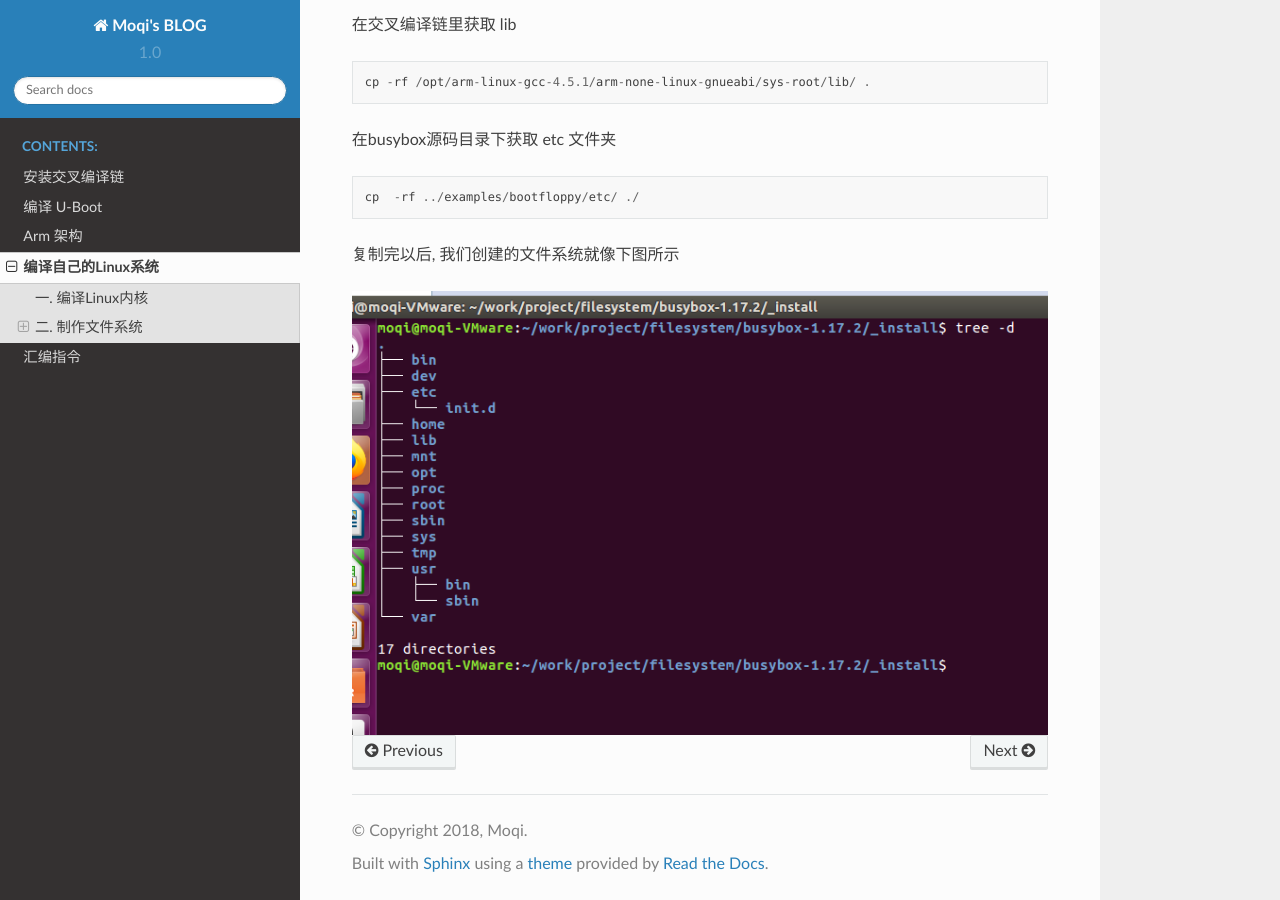
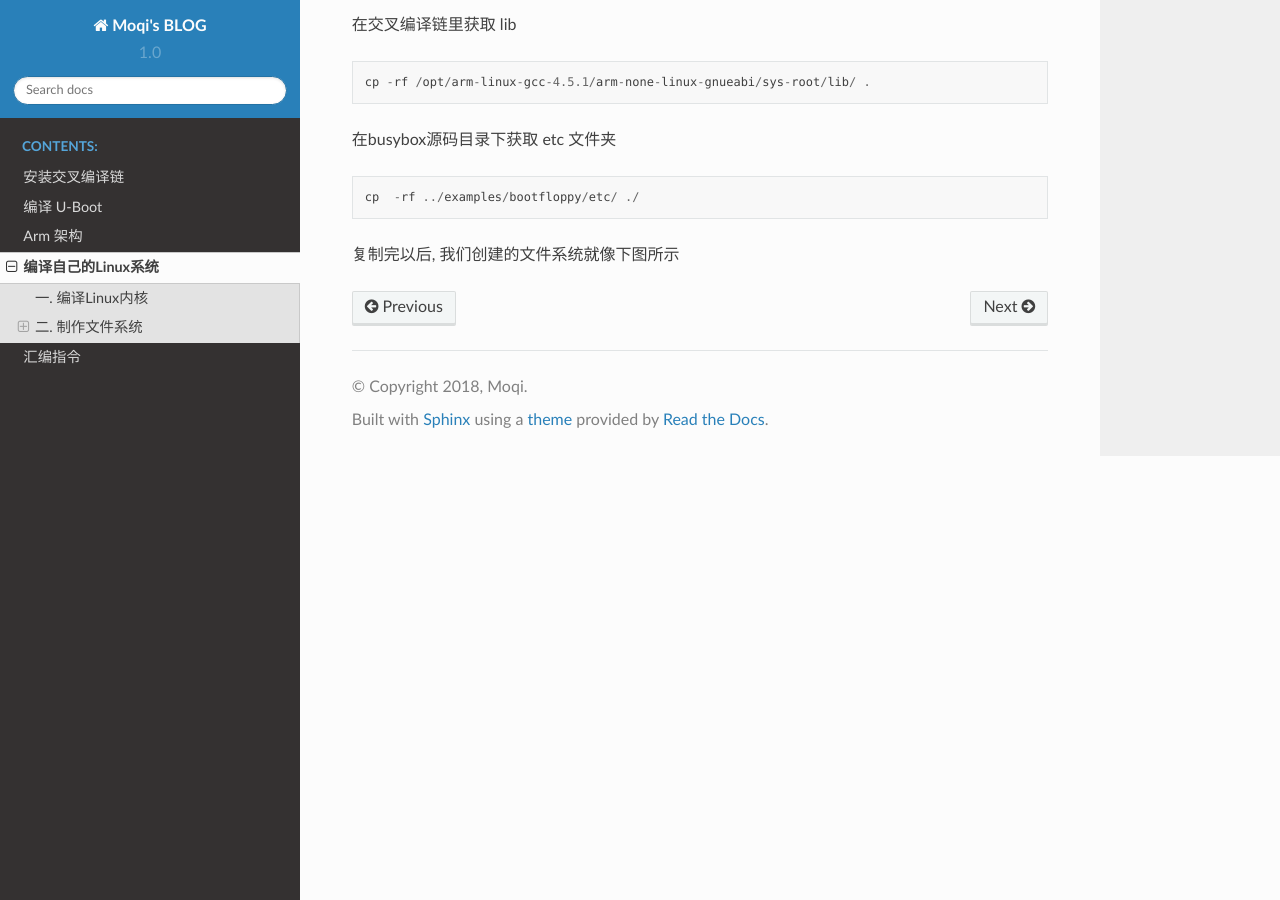
Before and after one commit to moqi-smile/Blog-Tiny4412, a Sphinx documentation site: the page built from source/Chapter_4.rst, in a window 1280 px wide and 900 px high, scrolled down 1887 px. Built offline with Sphinx 7.4.7 and the Read the Docs theme 2.0.0, drawn with Linux system fonts in a browser that asks for light colours.

Commit message:
Update Chapter_4.rst

```diff
--- a/source/Chapter_4.rst
+++ b/source/Chapter_4.rst
@@ -98,7 +98,3 @@
     cp  -rf ../examples/bootfloppy/etc/ ./
 
 复制完以后, 我们创建的文件系统就像下图所示
-
-.. figure:: ./_static/Chapter_4-filesystem.png
-    :align: center
-    :figclass: align-center
```
